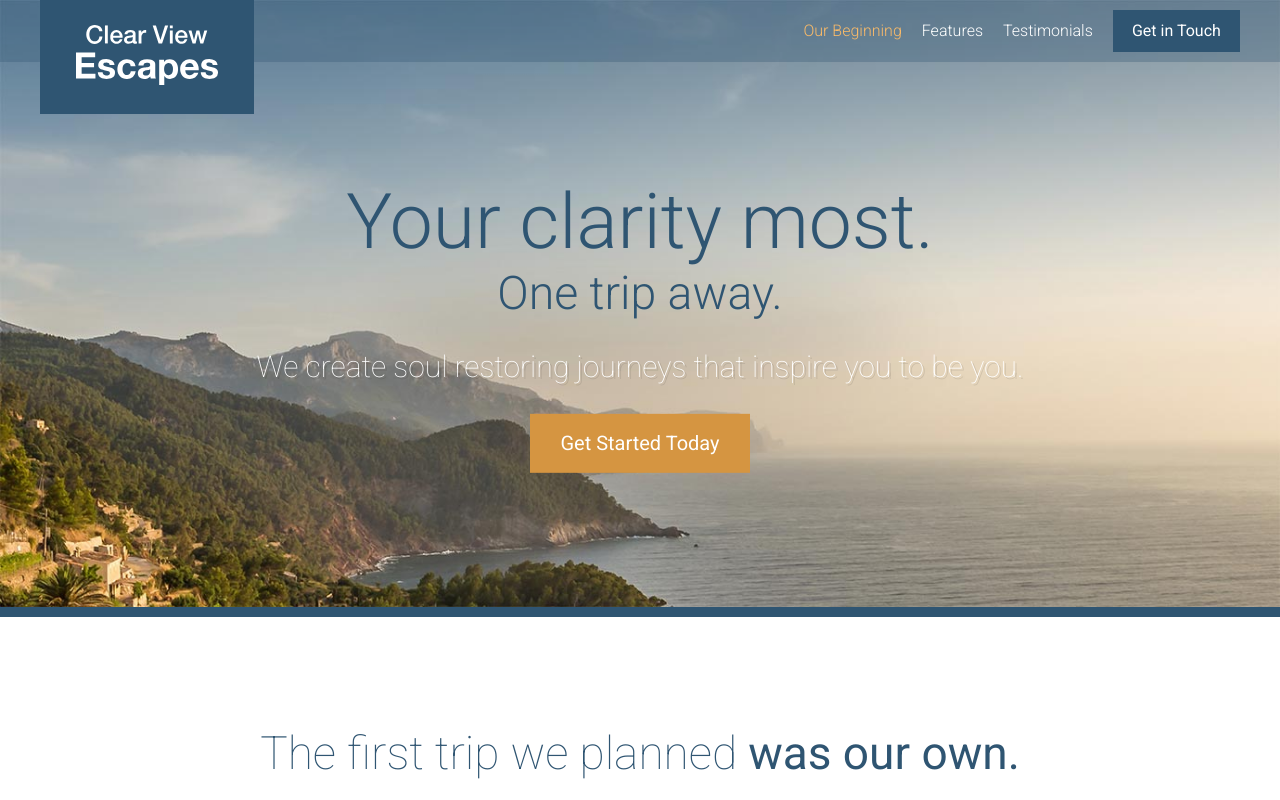
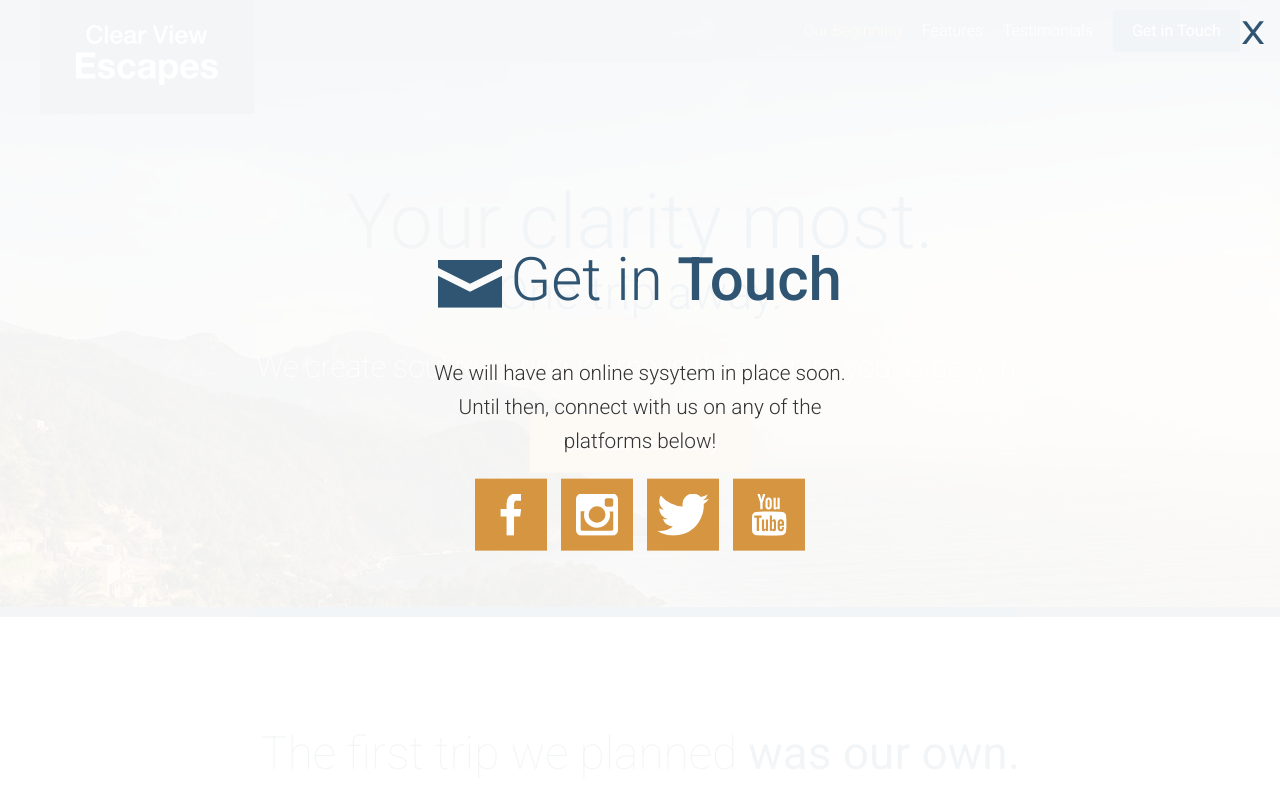
Before and after one commit to wesnimmo/cen-coast-travel, a website: page app/index.html in a window 1280 px wide. Both pictures are taken after a click on the link "Get Started Today". Shown: the top 800 px of the page. Drawn offline with Linux system fonts and the light colour scheme.

Commit message:
Completed modal overlay

```diff
--- a/app/assets/scripts/App.js
+++ b/app/assets/scripts/App.js
@@ -2,8 +2,10 @@ import MobileMenu from './modules/MobileMenu';
 import RevealOnScroll from './modules/RevealOnScroll';
 import $ from 'jquery';
 import StickyHeader from './modules/StickyHeader';
+import Modal from './modules/Modal';
 
 var mobileMenu = new MobileMenu();
 new RevealOnScroll($(".feature-item"), "85%");
 new RevealOnScroll($(".testimonial"), "60%");
 var stickyHeader = new StickyHeader();
+var modal = new Modal();
--- /dev/null
+++ b/app/assets/styles/modules/_modal.css
@@ -0,0 +1,48 @@
+.modal {
+	position: fixed;
+	z-index: 5;
+	background: rgba(255,255,255,.94);
+	top: 0;
+	bottom: 0;
+	left: 0;
+	right: 0;
+	opacity: 0;
+	visibility: hidden;
+	transform: scale(1.2);
+	transition: all .3s ease-out;
+
+	&--is-visible {
+		opacity: 1;
+		visibility: visible;
+		transform: scale(1);
+	}
+
+	&__inner {
+		position: absolute;
+		width: 100%;
+		top: 50%;
+		transform: translateY(-50%);
+	}
+
+	&__description {
+		text-align: center;
+		font-size: 1.3rem;
+		font-weight: 300;
+		line-height: 1.65;
+	}
+
+	&__close {
+		position: absolute;
+		top: 15px;
+		right: 15px;
+		font-size: 2rem;
+		transform: scaleX(1.2);
+		transform-origin: 100% 0;
+		color: $mainBlue;
+		cursor: pointer;
+
+		&:hover {
+			color: $mainOrange;
+		}
+	}
+}
--- a/app/assets/styles/modules/_section-title.css
+++ b/app/assets/styles/modules/_section-title.css
@@ -13,6 +13,11 @@
 
 	&--blue {
 		color: $mainBlue;
+	}
+
+	&--less-margin {
+		margin-bottom: 1.3rem;
+		margin-top: 0;
 	}
 
 	&__icon {
--- /dev/null
+++ b/app/assets/styles/modules/_social-icons.css
@@ -0,0 +1,26 @@
+.social-icons {
+	text-align: center;
+
+	&__icon {
+		background: $mainOrange;
+		display: inline-block;
+		margin: 0 5px 5px 5px;
+		width: 33%;
+		height: 72px;
+		position: relative;
+
+		@mixin atSmall {
+			margin: 0 5px;
+			width: 72px;
+		}
+
+		img {
+			display: block;
+			position: absolute;
+			top: 50%;
+			left: 50%;
+			transform: translate(-50%, -50%);
+		}
+
+	}
+}
--- a/app/assets/styles/modules/_wrapper.css
+++ b/app/assets/styles/modules/_wrapper.css
@@ -11,6 +11,10 @@ of all containers that have text*/
 
 	&--medium {
 		max-width: 976px;
+	}
+
+	&--narrow {
+		max-width: 470px;
 	}
 
 	&--no-padding-until-medium {
--- a/app/assets/styles/styles.css
+++ b/app/assets/styles/styles.css
@@ -16,3 +16,5 @@
 @import "modules/_site-header";
 @import "modules/_primary-nav";
 @import "modules/_reveal-item";
+@import "modules/_modal.css";
+@import "modules/_social-icons.css";
--- a/app/index.html
+++ b/app/index.html
@@ -22,7 +22,7 @@
 
       <div class="site-header__menu-content">
         <div class="site-header__btn-container">
-          <a href="#" class="btn">Get in Touch</a>
+          <a href="#" class="btn open-modal">Get in Touch</a>
         </div>
         <nav class="primary-nav primary-nav--pull-right">
           <ul>
@@ -48,7 +48,7 @@
         <h1 class="large-hero__title">Your clarity most.</h1>
         <h2 class="large-hero__subtitle">One trip away.</h2>
         <p class="large-hero__description">We create soul restoring journeys that inspire you to be you.</p>
-        <p><a href="#" class="btn btn--orange btn--large">Get Started Today</a></p>
+        <p><a href="#" class="btn btn--orange btn--large open-modal">Get Started Today</a></p>
       </div>
     </div>
   </div>
@@ -163,9 +163,37 @@
 
   <footer class="site-footer">
    <div class="wrapper">
-     <p><span class="site-footer__text">Copyright &copy; 2016 Clear View Escapes. All rights reserved.</span><a href="#" class="btn btn--orange">Get in Touch</a></p>
+     <p><span class="site-footer__text">Copyright &copy; 2016 Clear View Escapes. All rights reserved.</span><a href="#" class="btn btn--orange open-modal">Get in Touch</a></p>
    </div>
   </footer>
+
+  <div class="modal">
+    <div class="modal__inner">
+      <h2 class="section-title section-title--blue section-title--less-margin"><img class="section-title__icon" src="assets/images/icons/mail.svg">Get in <strong>Touch</strong></h2>
+      <div class="wrapper wrapper--narrow">
+        <p class="modal__description">We will have an online sysytem in place soon. Until then, connect with us on any of the platforms below!</p>
+      </div>
+
+      <div class="social-icons">
+        <a href="#" class="social-icons__icon">
+          <img class="social-icons__icon-svg" src="assets/images/icons/facebook.svg">
+        </a>
+        <a href="#" class="social-icons__icon">
+          <img class="social-icons__icon-svg" src="assets/images/icons/instagram.svg">
+        </a>
+        <a href="#" class="social-icons__icon">
+          <img class="social-icons__icon-svg" src="assets/images/icons/twitter.svg">
+        </a>
+        <a href="#" class="social-icons__icon">
+          <img class="social-icons__icon-svg" src="assets/images/icons/youtube.svg">
+        </a>
+      </div>
+    </div>
+
+    <div class="modal__close">X</div>
+  </div>
+
+
   <script src="/temp/scripts/App.js"></script>
 </body>
 </html>
--- a/app/temp/styles/styles.css
+++ b/app/temp/styles/styles.css
@@ -582,6 +582,10 @@ of all containers that have text*/
 		max-width: 976px;
 	}
 
+.wrapper--narrow {
+		max-width: 470px;
+	}
+
 .wrapper--no-padding-until-medium {
 		padding-left: 0;
 		padding-right: 0;
@@ -910,6 +914,11 @@ of all containers that have text*/
 
 .section-title--blue {
 		color: #2f5572;
+	}
+
+.section-title--less-margin {
+		margin-bottom: 1.3rem;
+		margin-top: 0;
 	}
 
 .section-title__icon {
@@ -1304,3 +1313,90 @@ of all containers that have text*/
 		-webkit-transform: scale(1);
 		        transform: scale(1);
 	}
+
+.modal {
+	position: fixed;
+	z-index: 5;
+	background: rgba(255,255,255,.94);
+	top: 0;
+	bottom: 0;
+	left: 0;
+	right: 0;
+	opacity: 0;
+	visibility: hidden;
+	-webkit-transform: scale(1.2);
+	        transform: scale(1.2);
+	-webkit-transition: all .3s ease-out;
+	transition: all .3s ease-out;
+}
+
+.modal--is-visible {
+		opacity: 1;
+		visibility: visible;
+		-webkit-transform: scale(1);
+		        transform: scale(1);
+	}
+
+.modal__inner {
+		position: absolute;
+		width: 100%;
+		top: 50%;
+		-webkit-transform: translateY(-50%);
+		        transform: translateY(-50%);
+	}
+
+.modal__description {
+		text-align: center;
+		font-size: 1.3rem;
+		font-weight: 300;
+		line-height: 1.65;
+	}
+
+.modal__close {
+		position: absolute;
+		top: 15px;
+		right: 15px;
+		font-size: 2rem;
+		-webkit-transform: scaleX(1.2);
+		        transform: scaleX(1.2);
+		-webkit-transform-origin: 100% 0;
+		        transform-origin: 100% 0;
+		color: #2f5572;
+		cursor: pointer;
+	}
+
+.modal__close:hover {
+			color: #d59541;
+		}
+
+.social-icons {
+	text-align: center;
+}
+
+.social-icons__icon {
+		background: #d59541;
+		display: inline-block;
+		margin: 0 5px 5px 5px;
+		width: 33%;
+		height: 72px;
+		position: relative;
+
+	}
+
+@media (min-width: 530px) {
+
+.social-icons__icon {
+			margin: 0 5px;
+			width: 72px
+
+	}
+	}
+
+.social-icons__icon img {
+			display: block;
+			position: absolute;
+			top: 50%;
+			left: 50%;
+			-webkit-transform: translate(-50%, -50%);
+			        transform: translate(-50%, -50%);
+		}
```
Also changed, not shown: app/assets/scripts/modules/Modal.js (added, +38 -0 lines), app/temp/scripts/App.js.
